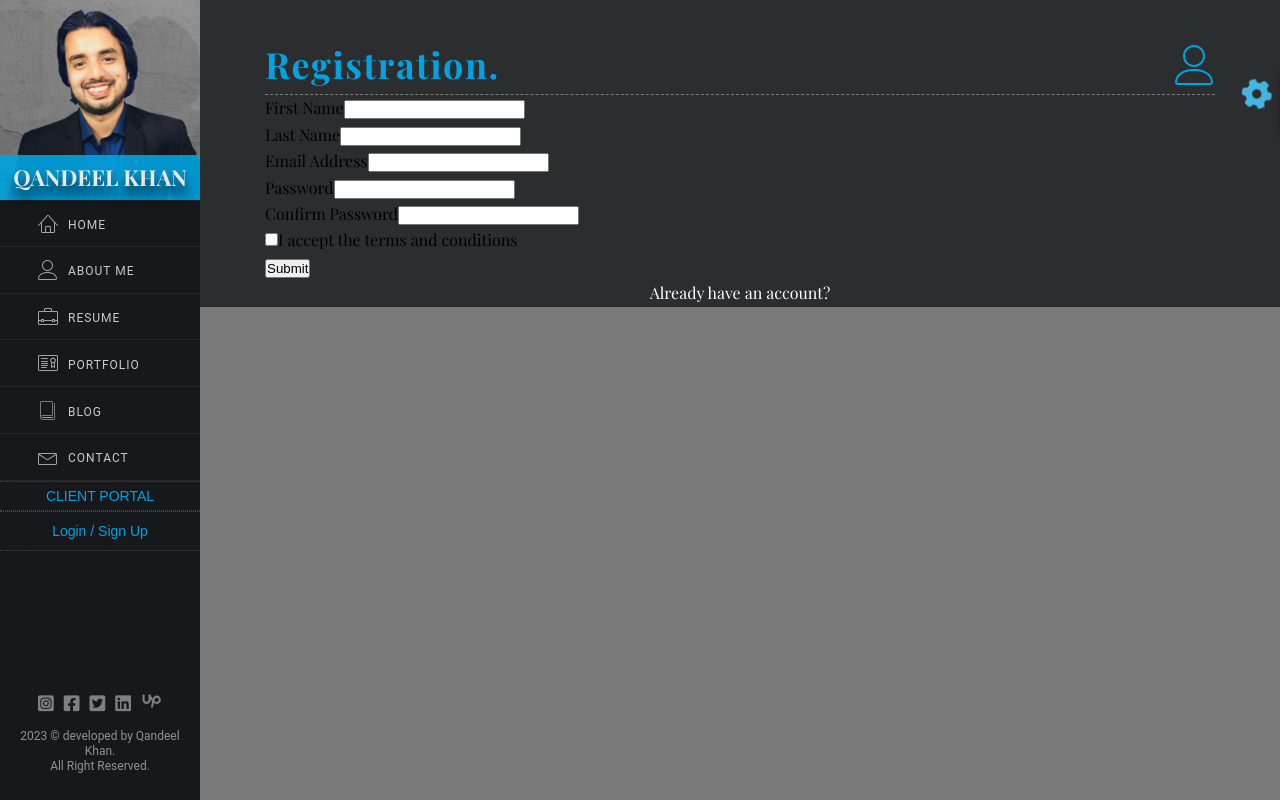
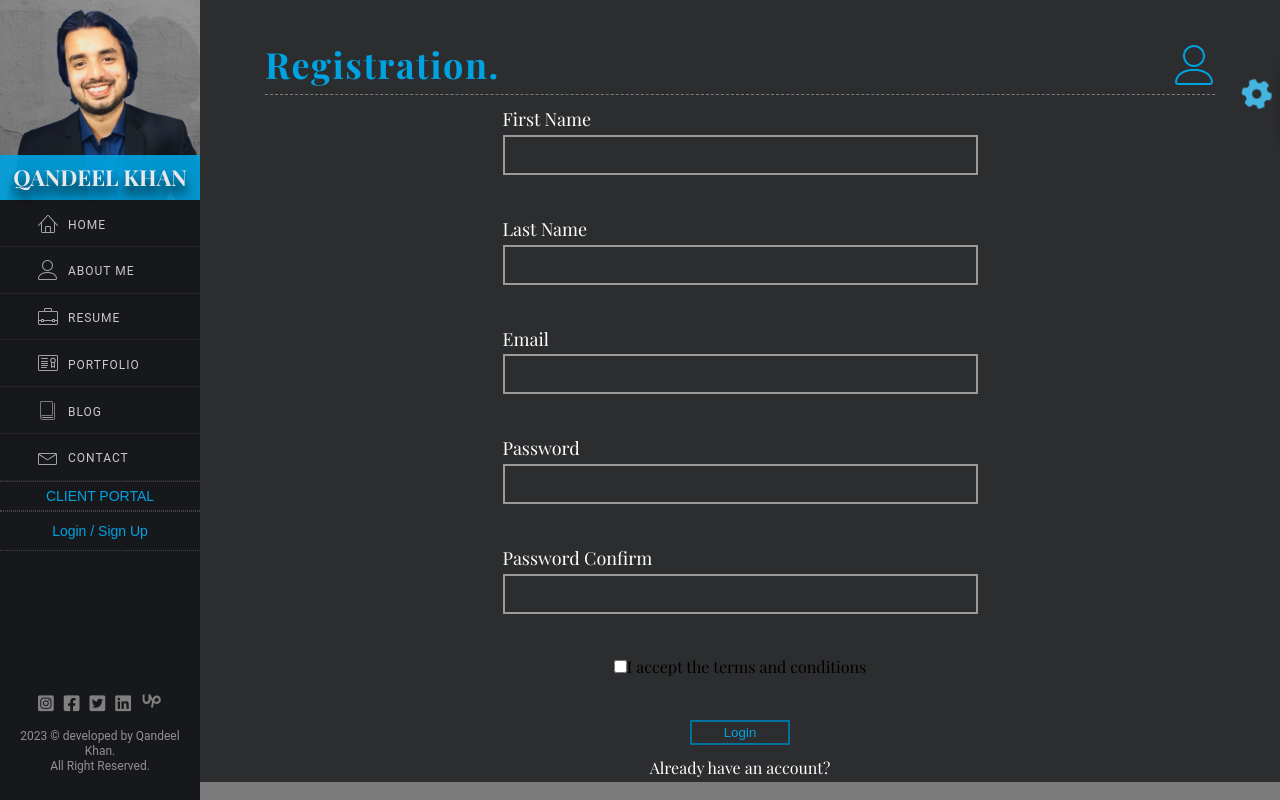
Before and after one commit to QandeelKhan/portfolio-client, a React (Create React App) app: page /registration in a window 1280 px wide. Built offline with nearby package versions, Linux system fonts and the light colour scheme.

Commit message:
auto commit by py script

```diff
--- a/package.json
+++ b/package.json
@@ -15,6 +15,7 @@
         "@types/react-helmet": "^6.1.6",
         "@types/react-redux": "^7.1.25",
         "@types/react-transition-group": "^4.4.5",
+        "axios": "^1.3.4",
         "emailjs-com": "^3.2.0",
         "framer-motion": "^8.2.4",
         "react": "^18.2.0",
--- a/src/App.tsx
+++ b/src/App.tsx
@@ -19,8 +19,6 @@ import Login from "./pages/auth/Login";
 import { RootState } from "./redux/store";
 import { useSelector } from "react-redux";
 import ClientPortal from "./pages/auth/ClientPortal";
-import { ToastContainer, toast } from "react-toastify";
-import "react-toastify/dist/ReactToastify.css";
 
 function App() {
     const { access_token } = useSelector((state: RootState) => state.auth);
--- a/src/components/forms/RegistrationForm.tsx
+++ b/src/components/forms/RegistrationForm.tsx
@@ -3,7 +3,8 @@ import { Link, useNavigate } from "react-router-dom";
 import { useRegisterUserMutation } from "../../redux/services/userAuthApi";
 import { storeToken } from "../../redux/services/localStorageService";
 import RegFormGoogle from "./RegFormGoogle";
-import "./reg-form.css";
+// import "./reg-form.css";
+import "./login-form.css";
 
 // const serverErrorInterface = {
 //     name: String,
@@ -51,21 +52,21 @@ const RegistrationForm = () => {
             console.log(typeof res.data);
             console.log(res.data);
             storeToken(res.data.token);
-            navigate("/dashboard");
+            navigate("/");
         }
     };
     return (
         <>
-            <form id="registration-form" onSubmit={handleSubmit}>
-                <div>
+            <form id="login-form" onSubmit={handleSubmit}>
+                <div className="login email">
                     <label htmlFor="name">First Name</label>
-
                     <input
                         type="text"
+                        id="first_name"
                         name="first_name"
-                        id="first_name"
                         required
                     />
+                </div>
                 {serverError.first_name && (
                     <div
                         style={{
@@ -77,16 +78,16 @@ const RegistrationForm = () => {
                         {serverError.name[0]}
                     </div>
                 )}
-                </div>
-                <div>
+
+                <div className="login email">
                     <label htmlFor="name">Last Name</label>
-
                     <input
                         type="text"
+                        id="last_name"
                         name="last_name"
-                        id="last_name"
                         required
                     />
+                </div>
                 {serverError.last_name && (
                     <div
                         style={{
@@ -98,66 +99,47 @@ const RegistrationForm = () => {
                         {serverError.name[0]}
                     </div>
                 )}
+
+                <div className="login email">
+                    <label htmlFor="name">Email</label>
+                    <input type="email" id="email" name="email" required />
                 </div>
-                <div>
-                    <label htmlFor="email">Email Address</label>
 
-                    <input type="email" name="email" id="email" required />
                 {serverError.email && (
-                        <div
-                            style={{
-                                color: "red",
-                                fontSize: "12px",
-                                paddingLeft: "10px",
-                            }}
-                        >
+                    <div style={{ color: "red", paddingLeft: 10 }}>
                         {serverError.email[0]}
                     </div>
                 )}
-                </div>
-                <div>
+                <div className="login password">
                     <label htmlFor="password">Password</label>
-
                     <input
                         type="password"
+                        id="password"
                         name="password"
-                        id="password"
                         required
                     />
+                </div>
                 {serverError.password && (
-                        <div
-                            style={{
-                                color: "red",
-                                fontSize: "12px",
-                                paddingLeft: "10px",
-                            }}
-                        >
+                    <div style={{ color: "red", paddingLeft: 10 }}>
                         {serverError.password[0]}
                     </div>
                 )}
-                </div>
-                <div>
-                    <label htmlFor="password2">Confirm Password</label>
-
+                <div className="login password">
+                    <label htmlFor="password2">Password Confirm</label>
                     <input
                         type="password"
+                        id="password2"
                         name="password2"
-                        id="password2"
                         required
                     />
+                </div>
                 {serverError.password2 && (
-                        <div
-                            style={{
-                                color: "red",
-                                fontSize: "12px",
-                                paddingLeft: "10px",
-                            }}
-                        >
+                    <div style={{ color: "red", paddingLeft: 10 }}>
                         {serverError.password2[0]}
                     </div>
                 )}
-                </div>
-                <div>
+
+                <div className=" tc">
                     <input type="checkbox" id="tc" name="tc" required />
                     <label htmlFor="tc">
                         I accept the terms and conditions
@@ -174,7 +156,9 @@ const RegistrationForm = () => {
                         </div>
                     )}
                 </div>
-                <button type="submit">Submit</button>
+                <button className="login-button" type="submit">
+                    Login
+                </button>
             </form>
             <a style={{ color: "white" }} href="/login">
                 Already have an account?
@@ -185,3 +169,70 @@ const RegistrationForm = () => {
 };
 
 export default RegistrationForm;
+
+// </div>
+// <div>
+//     {/*  */}
+//     <div className="login password">
+//         <label htmlFor="password">Password</label>
+//         <input
+//             type="password"
+//             id="password"
+//             name="password"
+//             required
+//         />
+//     </div>
+//     {/*  */}
+//     {serverError.password && (
+//         <div
+//             style={{
+//                 color: "red",
+//                 fontSize: "12px",
+//                 paddingLeft: "10px",
+//             }}
+//         >
+//             {serverError.password[0]}
+//         </div>
+//     )}
+// </div>
+// <div>
+//     <label htmlFor="password2">Confirm Password</label>
+
+//     <input
+//         type="password"
+//         name="password2"
+//         id="password2"
+//         required
+//     />
+//     {serverError.password2 && (
+//         <div
+//             style={{
+//                 color: "red",
+//                 fontSize: "12px",
+//                 paddingLeft: "10px",
+//             }}
+//         >
+//             {serverError.password2[0]}
+//         </div>
+//     )}
+// </div>
+// <div>
+//     <input type="checkbox" id="tc" name="tc" required />
+//     <label htmlFor="tc">
+//         I accept the terms and conditions
+//     </label>
+//     {serverError.tc && (
+//         <div
+//             style={{
+//                 color: "red",
+//                 fontSize: "12px",
+//                 paddingLeft: "10px",
+//             }}
+//         >
+//             {serverError.tc[0]}
+//         </div>
+//     )}
+// </div>
+// <button className="login-button" type="submit">
+//     Submit
+// </button>
--- a/src/pages/BlogDetail.tsx
+++ b/src/pages/BlogDetail.tsx
@@ -57,6 +57,7 @@ const BlogDetail = () => {
     // );
 
     // component render logic
+
     return (
         <>
             <Helmet>
```
Also changed, not shown: 1 other file (tests, documents, lock files or other folders). Lines whose indentation alone changed are shown as unchanged.
